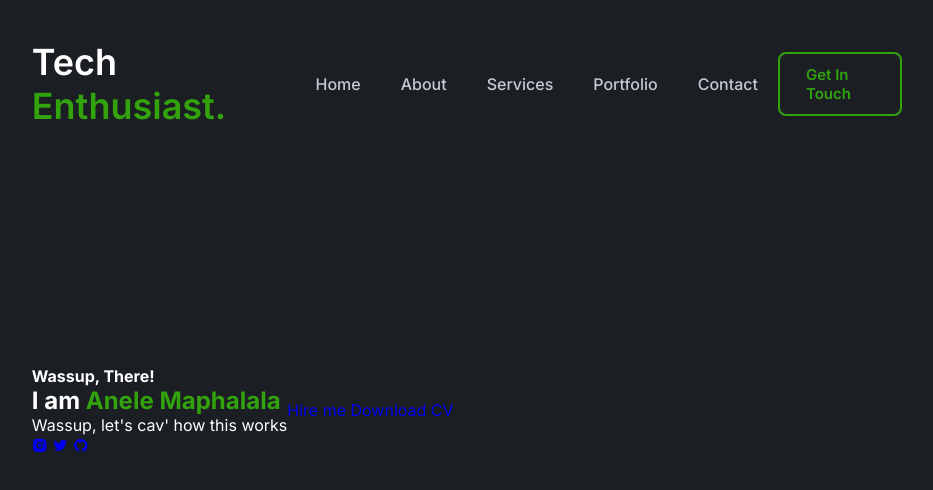
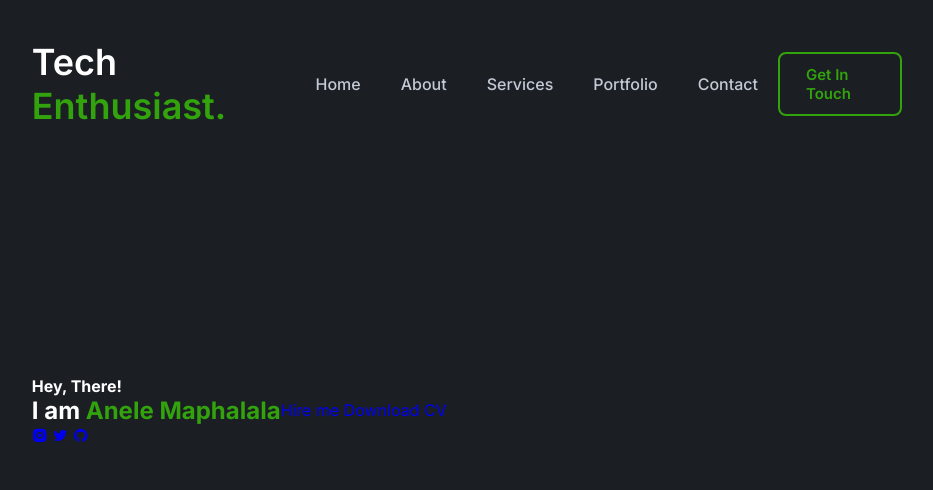
Before and after one commit to AneleMaphalala/Portfolio_Website, a plain HTML site: page index.html in a window 1280 px wide. Shown: the whole page, without its empty margins (173-1106 px from the left). Drawn offline with nearby package versions, Linux system fonts and the light colour scheme; files that its build step writes are made by us from their sources; files whose address does not match are found by name.

Commit message:
Update index image

```diff
--- a/index.html
+++ b/index.html
@@ -44,9 +44,9 @@
     <!--hero-->
     <section class="hero" id="home">
         <div class="main-content">
-            <h4> Wassup, There!</h4>
+            <h4> Hey, There!</h4>
              <h1>I am <span> Anele Maphalala</span></h1>
-             <p>Wassup, let's cav' how this works</p>
+             <!--<p>Wassup, let's cav' how this works</p>-->
              <div class="social">
                 <a href='#'><i class="ri-instagram-fill"></i></a>
                 <a href='#'><i class="ri-twitter-fill"></i></a>
```
